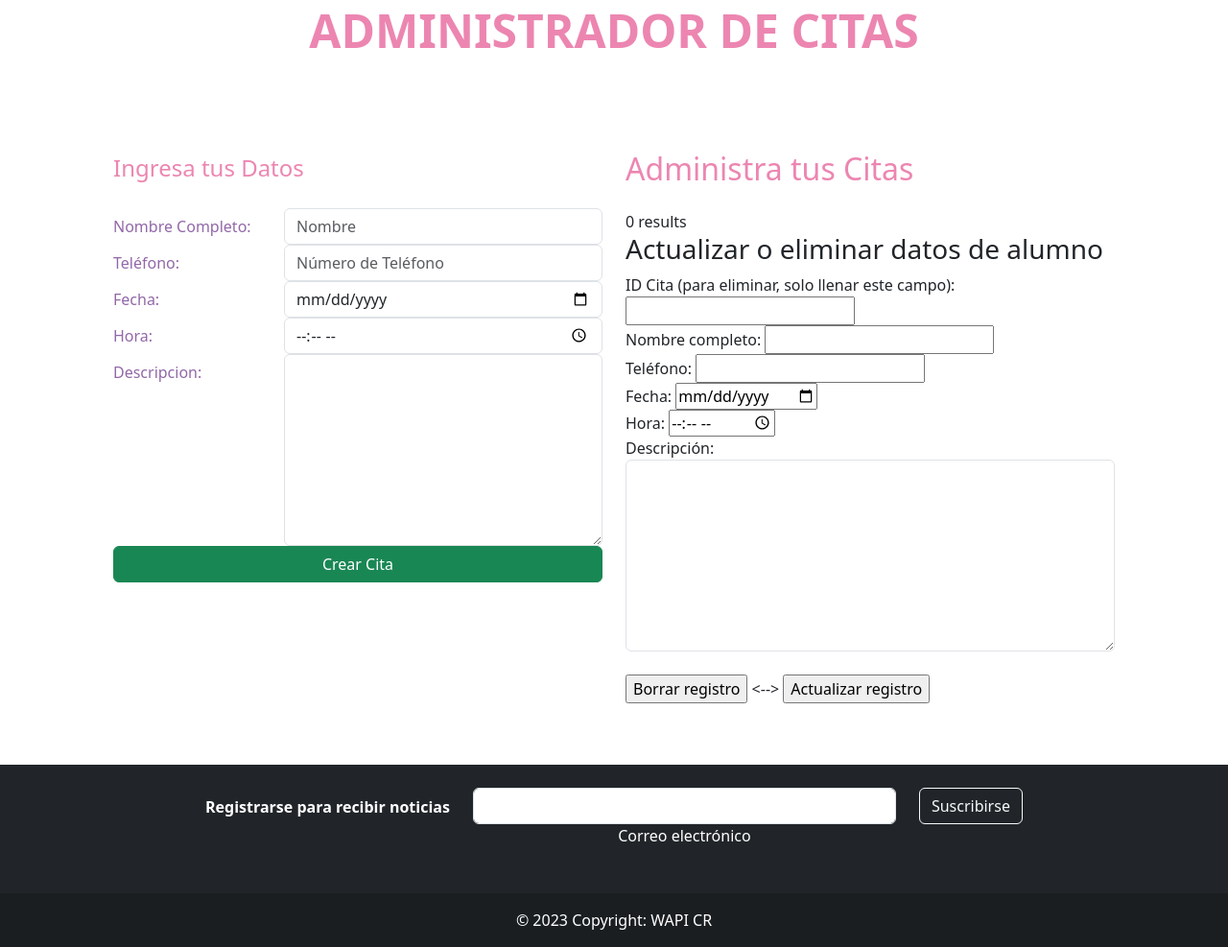
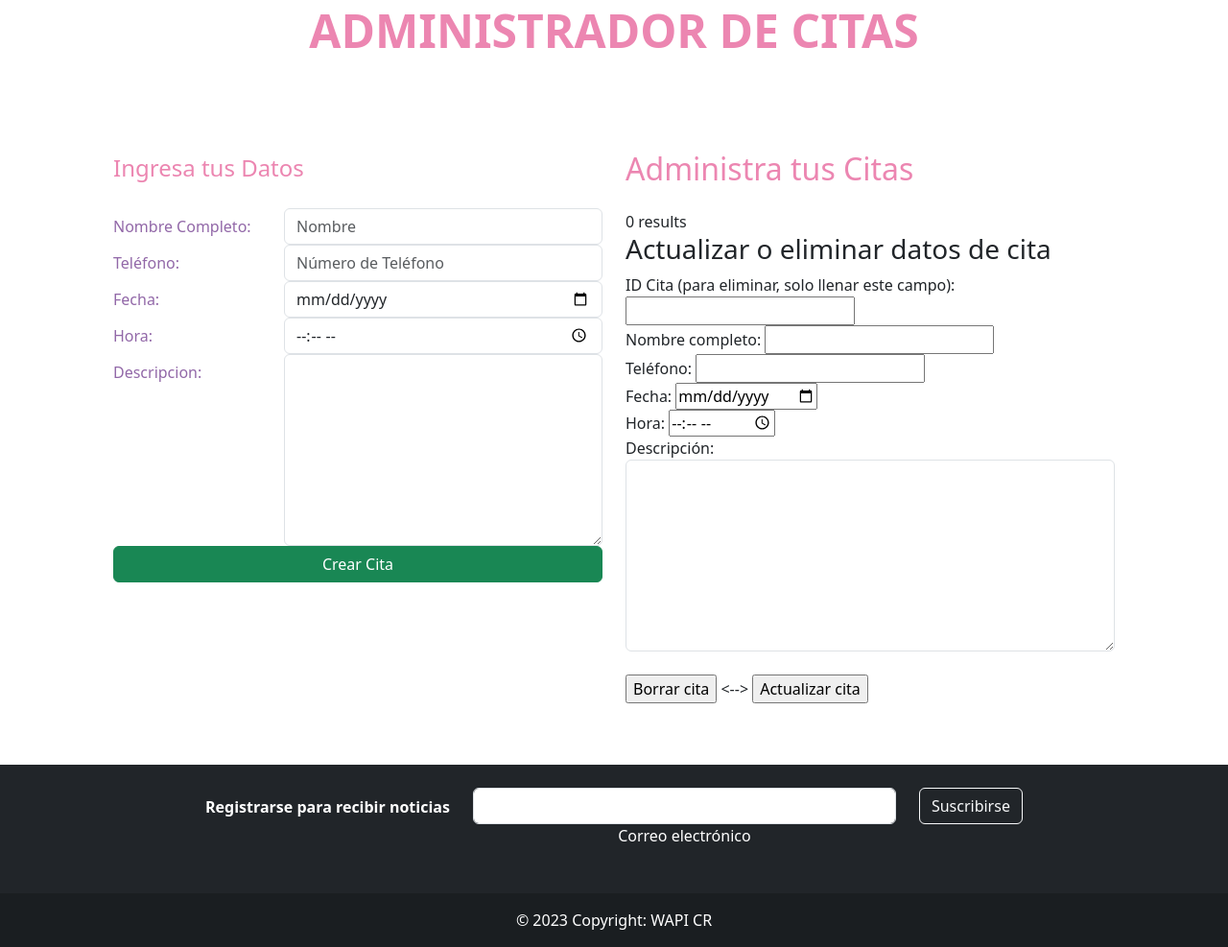
Before and after one commit to keylorjc1/ProyectoAmbienteWebClienteServidor, a PHP site: page /Layout/Citas.php in a window 1280 px wide. Shown: the part 605-1592 px from the top of the page at 96% size. Run offline with PHP 8.4, Linux system fonts and the light colour scheme; data that the repository does not hold is empty.

Commit message:
Pequena actualizacion de Citas.php

```diff
--- a/Layout/Citas.php
+++ b/Layout/Citas.php
@@ -134,7 +134,7 @@
                 $conn->close();
                 ?>
 
-                <h3>Actualizar o eliminar datos de alumno</h3>
+                <h3>Actualizar o eliminar datos de cita</h3>
                 <form name="test" method="post" action="Citas.php">
                     <p>ID Cita (para eliminar, solo llenar este campo):
                         <input type="text" name="id" value="">
@@ -154,8 +154,8 @@
                         Descripción:
                         <textarea id="descripcion" name="descripcion" class="form-control"></textarea>
                         <br />
-                        <INPUT TYPE="submit" name="btnBorrar" value="Borrar registro"> <-->
-                            <INPUT TYPE="submit" name="btnActualizar" value="Actualizar registro">
+                        <INPUT TYPE="submit" name="btnBorrar" value="Borrar cita"> <-->
+                            <INPUT TYPE="submit" name="btnActualizar" value="Actualizar cita">
                     </p>
                 </form>
 
```
